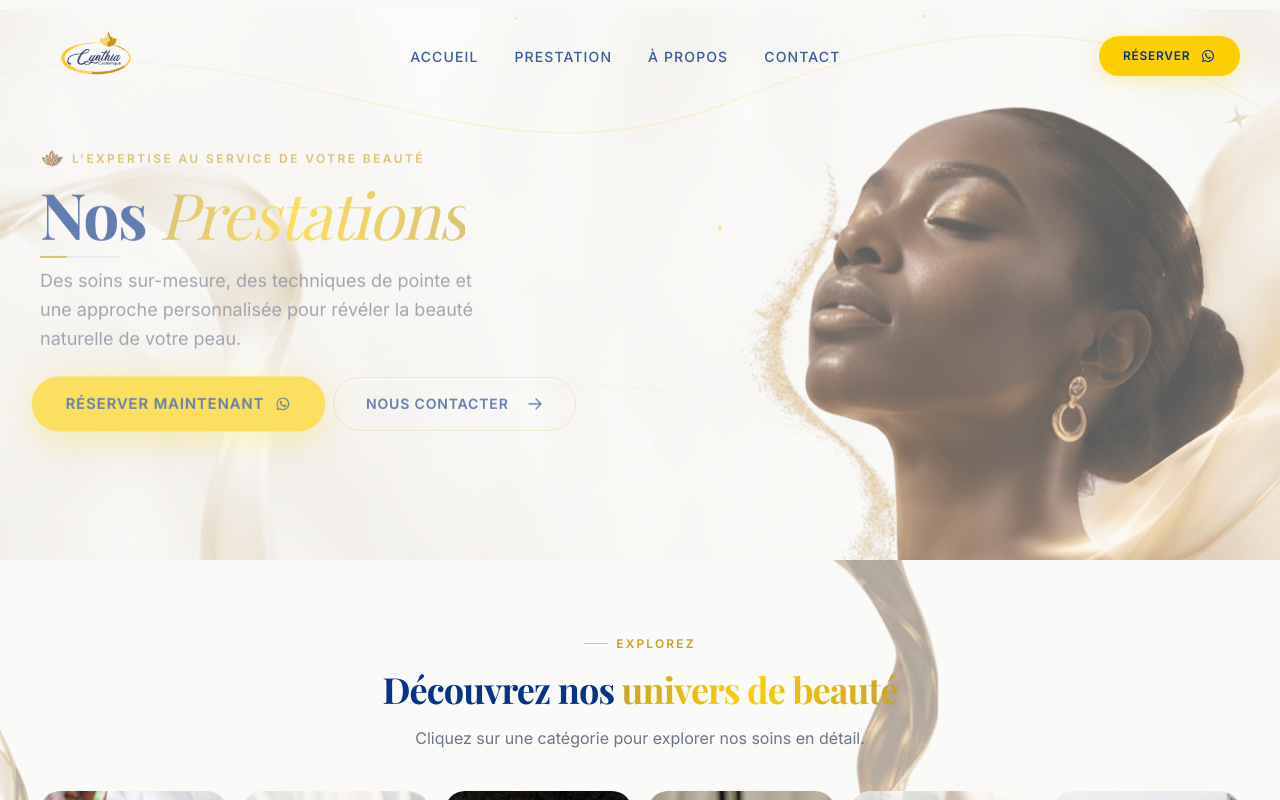
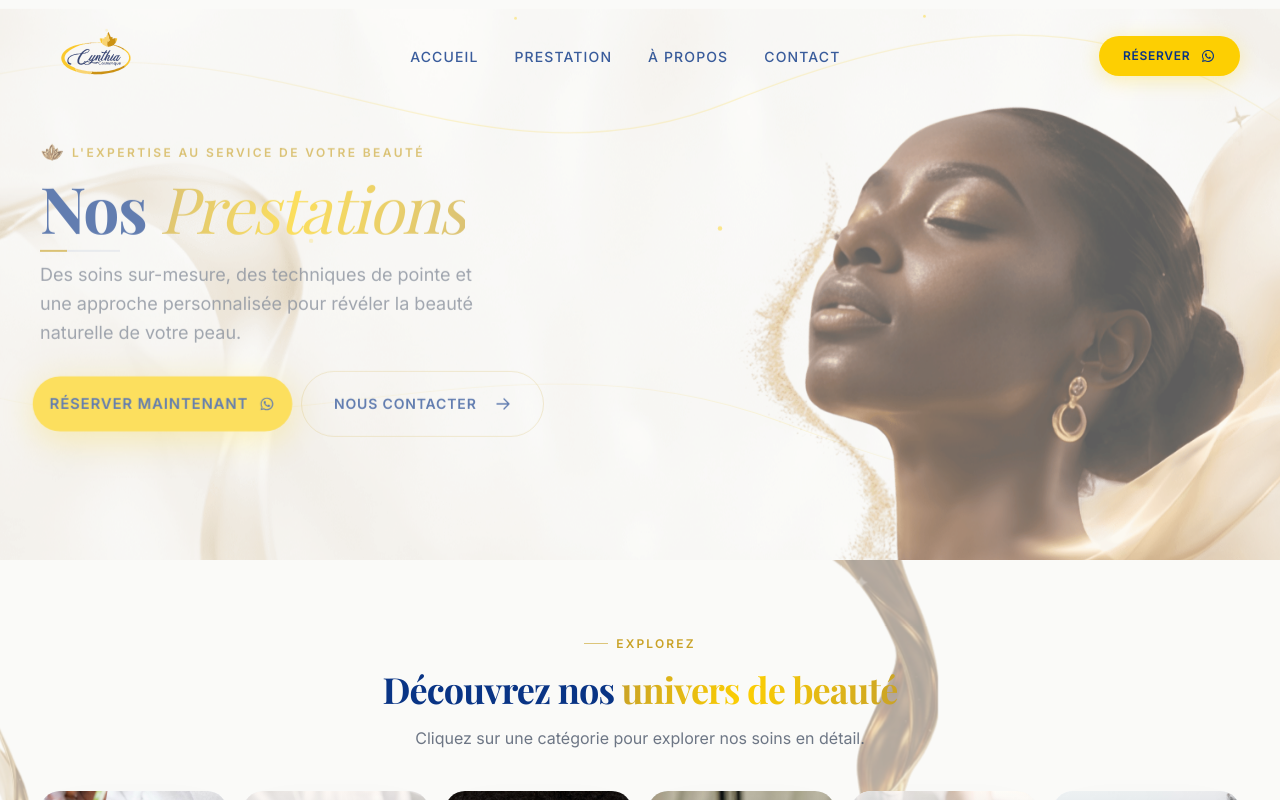
Before and after one commit to kenryalonzo/com.cythia.dev, a Next.js app: page /prestation in a window 1280 px wide. Shown: the top 800 px of the page. Built offline with nearby package versions, Linux system fonts and the light colour scheme.

Commit message:
fix: add sizes attribute to images for better responsiveness and adjust button styling in PrestationHero

```diff
--- a/components/BeautyUnivers.tsx
+++ b/components/BeautyUnivers.tsx
@@ -100,6 +100,7 @@ export function BeautyUnivers() {
           src="/assets/images/forme-left.png"
           alt=""
           fill
+          sizes="40vw"
           className="object-contain object-left"
           aria-hidden
         />
@@ -118,6 +119,7 @@ export function BeautyUnivers() {
           src="/assets/images/forme-left.png"
           alt=""
           fill
+          sizes="40vw"
           className="object-contain object-right"
           aria-hidden
         />
--- a/components/PrestationHero.tsx
+++ b/components/PrestationHero.tsx
@@ -16,7 +16,11 @@ import { cn } from "@/lib/utils";
  */
 export function PrestationHero() {
   return (
-    <Reveal as="section" variant="scroll" className="relative w-full overflow-hidden bg-ivory">
+    <Reveal
+      as="section"
+      variant="scroll"
+      className="relative w-full overflow-hidden bg-ivory"
+    >
       {/* ─── Layer 1: Global Silk Background ─── */}
       <div className="absolute inset-0 z-0">
         <Image
@@ -24,6 +28,7 @@ export function PrestationHero() {
           alt=""
           fill
           priority
+          sizes="100vw"
           className="object-cover object-[center_70%] opacity-60"
           aria-hidden
         />
@@ -49,6 +54,7 @@ export function PrestationHero() {
             alt="Portrait Cynthia Cosmétique"
             fill
             priority
+            sizes="48vw"
             className="object-cover object-[45%_15%]"
           />
         </motion.div>
@@ -109,7 +115,7 @@ export function PrestationHero() {
                 external
                 variant="gold"
                 size="lg"
-                className="w-full sm:w-auto animate-pulse-glow shadow-gold hover:shadow-lift"
+                className="px-6 sm:px-4 animate-pulse-glow shadow-gold hover:shadow-lift"
                 icon={<WhatsAppIcon className="h-4 w-4" />}
               >
                 Réserver maintenant
@@ -118,7 +124,7 @@ export function PrestationHero() {
                 href="/contact"
                 variant="outline-gold"
                 size="lg"
-                className="w-full sm:w-auto group border-gold-deep/30"
+                className="py-[22px] group border-gold-deep/30"
               >
                 Nous contacter
                 <svg
@@ -148,6 +154,7 @@ export function PrestationHero() {
             src="/assets/images/hero-right-image.png"
             alt=""
             fill
+            sizes="100vw"
             className="object-cover object-top opacity-25"
             aria-hidden
           />
--- a/components/StatementBanner.tsx
+++ b/components/StatementBanner.tsx
@@ -107,6 +107,7 @@ export function StatementBanner() {
 							alt=""
 							width={36}
 							height={36}
+							style={{ width: "auto", height: "auto" }}
 							className="object-contain"
 							priority
 						/>
```
